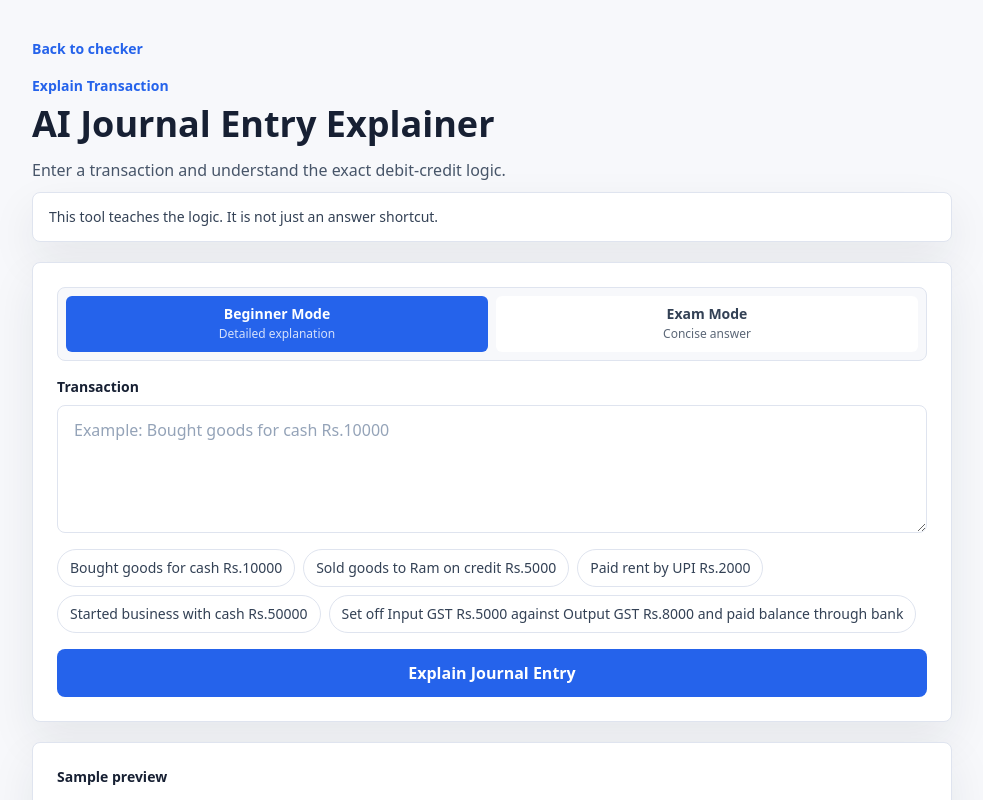
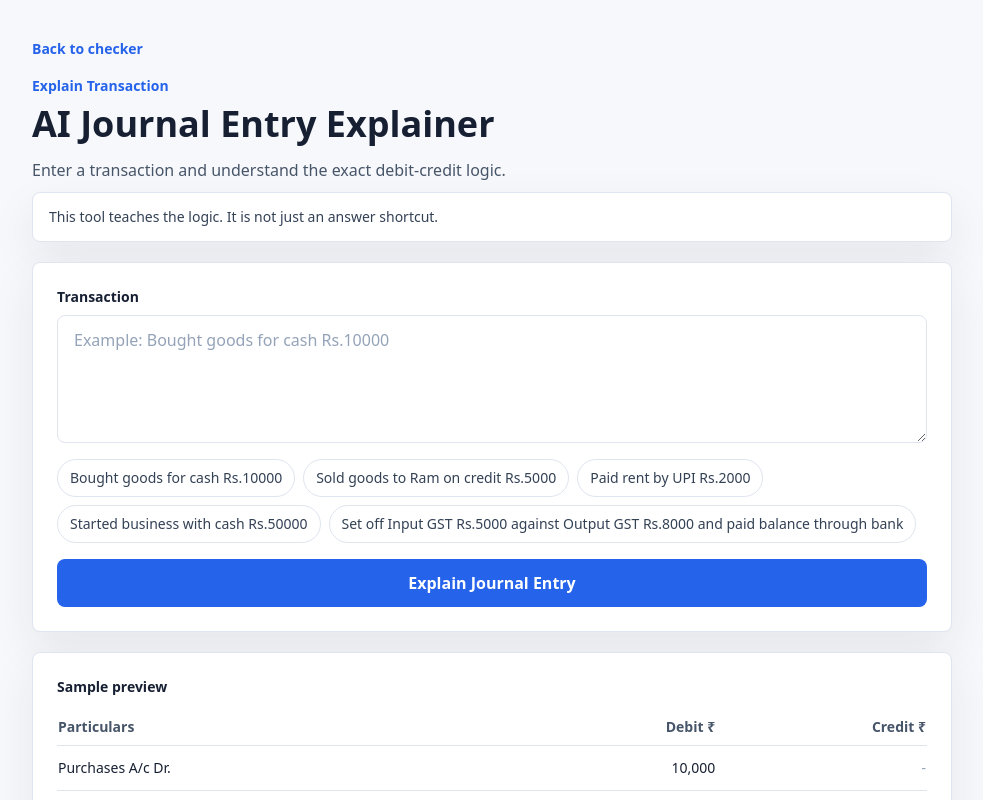
Before and after one commit to mrgogoi59/journal-entry-ai-checker, a Next.js app: page /journal-entry-solver in a window 1280 px wide. Shown: the top 800 px of the page, without its empty margins (148-1131 px from the left). Built offline with nearby package versions, Linux system fonts and the light colour scheme.

Commit message:
Remove exam mode from journal entry explainer

```diff
--- a/app/journal-entry-solver/page.tsx
+++ b/app/journal-entry-solver/page.tsx
@@ -7,7 +7,6 @@ import type {
   JournalEntrySolverResponse,
   SolverAffectedAccount,
   SolverJournalEntryLine,
-  SolverMode,
   SolverPossibleInterpretation,
 } from "@/lib/types";
 
@@ -21,7 +20,6 @@ const examples = [
 
 export default function JournalEntrySolverPage() {
   const [transaction, setTransaction] = useState("");
-  const [mode, setMode] = useState<SolverMode>("beginner");
   const [result, setResult] = useState<JournalEntrySolverResponse | null>(null);
   const [error, setError] = useState("");
   const [isLoading, setIsLoading] = useState(false);
@@ -41,7 +39,7 @@ export default function JournalEntrySolverPage() {
       const response = await fetch("/api/journal-entry-solver", {
         method: "POST",
         headers: { "Content-Type": "application/json" },
-        body: JSON.stringify({ transaction, mode }),
+        body: JSON.stringify({ transaction, mode: "beginner" }),
       });
       const data = (await response.json()) as JournalEntrySolverResponse;
 
@@ -79,17 +77,6 @@ export default function JournalEntrySolverPage() {
 
         <section className="rounded-lg border border-line bg-white p-4 shadow-soft sm:p-6">
           <div className="flex flex-col gap-4">
-            <div className="grid grid-cols-2 gap-2 rounded-lg border border-line bg-paper p-2">
-              <button type="button" onClick={() => setMode("beginner")} className={modeButtonClass(mode === "beginner")}>
-                <span>Beginner Mode</span>
-                <span className="text-xs font-medium leading-5 opacity-80">Detailed explanation</span>
-              </button>
-              <button type="button" onClick={() => setMode("exam")} className={modeButtonClass(mode === "exam")}>
-                <span>Exam Mode</span>
-                <span className="text-xs font-medium leading-5 opacity-80">Concise answer</span>
-              </button>
-            </div>
-
             <label className="flex flex-col gap-2">
               <span className="text-sm font-semibold text-ink">Transaction</span>
               <textarea
@@ -132,19 +119,19 @@ export default function JournalEntrySolverPage() {
           </div>
         </section>
 
-        {result ? <SolverResult result={result} mode={mode} /> : <EmptyPreview />}
+        {result ? <SolverResult result={result} /> : <EmptyPreview />}
       </section>
     </main>
   );
 }
 
-function SolverResult({ result, mode }: { result: JournalEntrySolverResponse; mode: SolverMode }) {
+function SolverResult({ result }: { result: JournalEntrySolverResponse }) {
   if (result.status === "ambiguous") {
-    return <AmbiguousResult result={result} mode={mode} />;
+    return <AmbiguousResult result={result} />;
   }
 
   if (result.status === "unsupported") {
-    return <UnsupportedResult result={result} mode={mode} />;
+    return <UnsupportedResult result={result} />;
   }
 
   return (
@@ -157,8 +144,6 @@ function SolverResult({ result, mode }: { result: JournalEntrySolverResponse; mo
         <p className="text-sm leading-6 text-slate-700">{result.narration}</p>
       </ResultSection>
 
-      {mode === "beginner" ? (
-        <>
       <ResultSection title="Affected Accounts">
         <AffectedAccountsTable accounts={result.affectedAccounts} />
       </ResultSection>
@@ -179,14 +164,8 @@ function SolverResult({ result, mode }: { result: JournalEntrySolverResponse; mo
         <p className="text-sm font-semibold text-ink">{result.practiceQuestion.question}</p>
         <p className="mt-2 text-sm leading-6 text-slate-600">{result.practiceQuestion.expectedPattern}</p>
       </ResultSection>
-        </>
-      ) : (
-        <ResultSection title="Short Logic">
-          <StepList steps={result.stepByStepExplanation} />
-        </ResultSection>
-      )}
 
-      <FeedbackReport buttonLabel="Report issue" details={buildSolverFeedbackDetails(result, mode)} />
+      <FeedbackReport buttonLabel="Report issue" details={buildSolverFeedbackDetails(result)} />
     </section>
   );
 }
@@ -223,7 +202,7 @@ function EmptyPreview() {
   );
 }
 
-function AmbiguousResult({ result, mode }: { result: JournalEntrySolverResponse; mode: SolverMode }) {
+function AmbiguousResult({ result }: { result: JournalEntrySolverResponse }) {
   return (
     <section className="rounded-lg border border-amber-200 bg-amber-50 p-4 text-amber-900 shadow-soft sm:p-6">
       <h2 className="text-lg font-bold">I cannot safely solve this yet.</h2>
@@ -252,13 +231,13 @@ function AmbiguousResult({ result, mode }: { result: JournalEntrySolverResponse;
       </div>
 
       <div className="mt-4">
-        <FeedbackReport buttonLabel="Report issue" details={buildSolverFeedbackDetails(result, mode)} />
+        <FeedbackReport buttonLabel="Report issue" details={buildSolverFeedbackDetails(result)} />
       </div>
     </section>
   );
 }
 
-function UnsupportedResult({ result, mode }: { result: JournalEntrySolverResponse; mode: SolverMode }) {
+function UnsupportedResult({ result }: { result: JournalEntrySolverResponse }) {
   return (
     <section className="rounded-lg border border-amber-200 bg-amber-50 p-4 text-amber-900 shadow-soft sm:p-6">
       <h2 className="text-lg font-bold">I cannot safely solve this yet.</h2>
@@ -267,7 +246,7 @@ function UnsupportedResult({ result, mode }: { result: JournalEntrySolverRespons
       </p>
 
       <div className="mt-4">
-        <FeedbackReport buttonLabel="Report issue" details={buildSolverFeedbackDetails(result, mode)} />
+        <FeedbackReport buttonLabel="Report issue" details={buildSolverFeedbackDetails(result)} />
       </div>
     </section>
   );
@@ -378,23 +357,15 @@ function MessageBox({ message }: { message: string }) {
   );
 }
 
-function modeButtonClass(isActive: boolean): string {
-  return [
-    "flex min-h-14 flex-col items-center justify-center rounded-md px-3 py-2 text-center text-sm font-semibold transition",
-    isActive ? "bg-accent text-white" : "bg-white text-slate-700 hover:bg-white",
-  ].join(" ");
-}
-
 function formatAmount(amount: number): string {
   return amount.toLocaleString("en-IN");
 }
 
-function buildSolverFeedbackDetails(result: JournalEntrySolverResponse, mode: SolverMode) {
+function buildSolverFeedbackDetails(result: JournalEntrySolverResponse) {
   return {
     module: "Explainer" as const,
     transaction: result.transactionSummary,
     appResult: [
-      `Mode: ${mode === "exam" ? "Exam" : "Beginner"}`,
       `Solver status: ${result.status}`,
       result.narration ? `Narration: ${result.narration}` : "",
       result.message ? `Reason/message: ${result.message}` : "",
```
Lines whose indentation alone changed are shown as unchanged.
